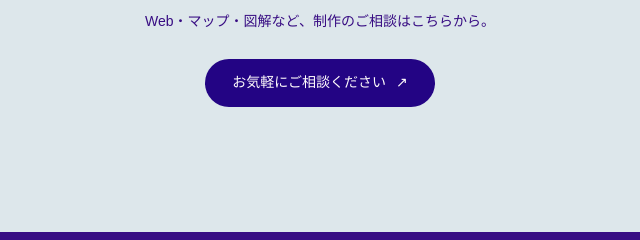
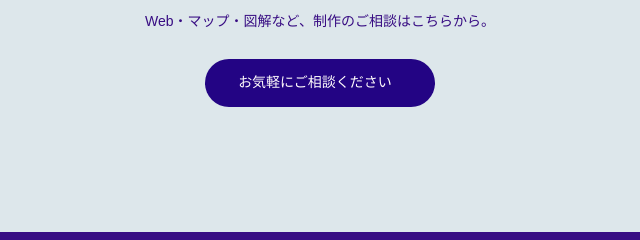
Before and after one commit to lnuidentity/handin, a plain HTML site: page index.html in a window 1280 px wide. Shown: the part 3472-3712 px from the top of the page, 320-960 px from the left. Drawn offline with Linux system fonts and the light colour scheme.

Commit message:
11162005

```diff
--- a/index.html
+++ b/index.html
@@ -177,7 +177,7 @@
 <div class="case-contact fade-in">
     <p>Web・マップ・図解など、制作のご相談はこちらから。</p>
     <a href="./contact.html" class="case-contact-button">
-        お気軽にご相談ください <span>↗</span>
+        お気軽にご相談ください <span></span>
     </a>
 </div>
         </div>
```
